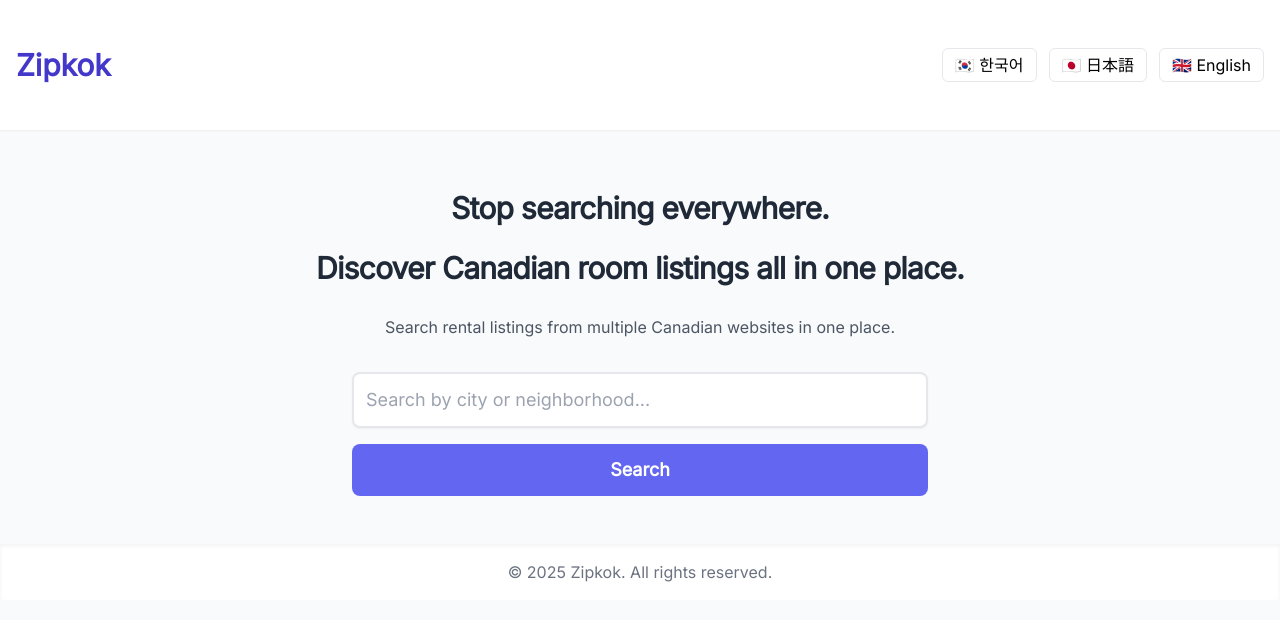
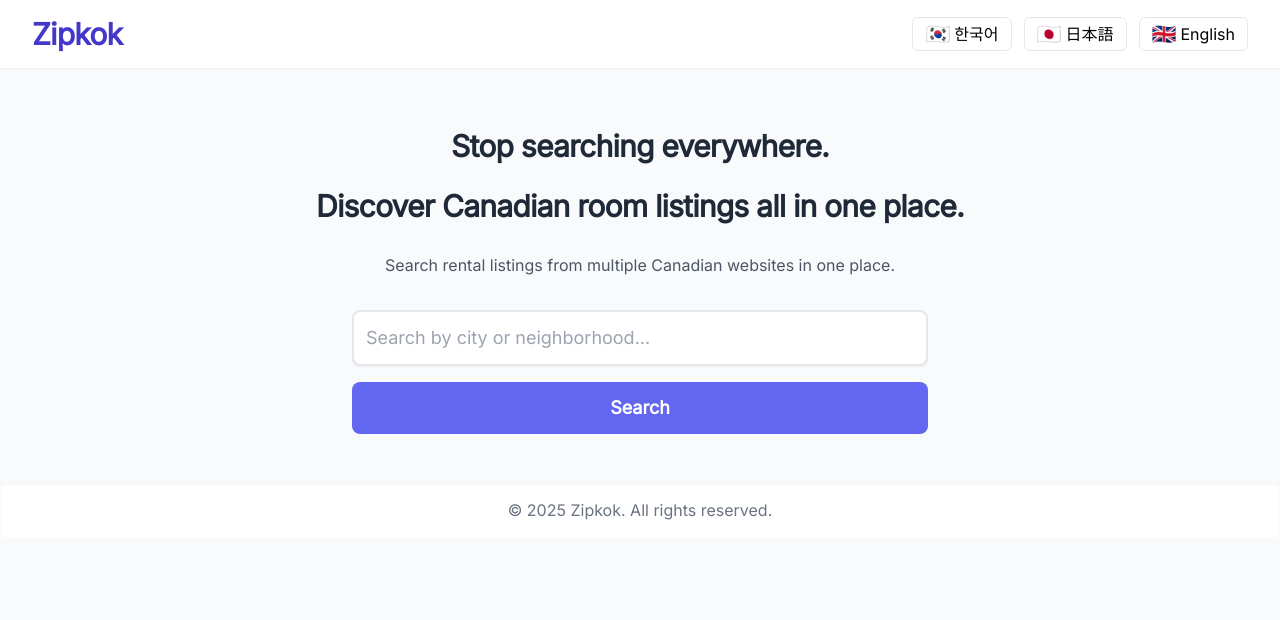
Before and after one commit to joon1verse/Zipkok_PJ, a Next.js app in the folder zipkok-frontend/: page / in a window 1280 px wide. Shown: the top 620 px of the page. Built offline with nearby package versions, Linux system fonts and the light colour scheme.

Commit message:
Update page.jsx

```diff
--- a/zipkok-frontend/app/page.jsx
+++ b/zipkok-frontend/app/page.jsx
@@ -1,9 +1,10 @@
 "use client";
+
 import { useTranslation } from 'react-i18next';
 import { initReactI18next } from 'react-i18next';
 import i18n from 'i18next';
 import { useState, useEffect } from 'react';
-import Link from 'next/link';
+import Header from '../components/Header'; // ✅ 헤더 컴포넌트 불러오기
 
 // 다국어 리소스
 const resources = {
@@ -20,7 +21,7 @@ const resources = {
   },
   kr: {
     translation: {
-      title: "집콕 - Zipkok",
+      title: "집콕",
       slogan: "더 이상 힘들게 찾지 마세요.\n캐나다의 쉐어하우스, 홈스테이 정보를 한 곳에서!",
       description: "캐나다 여러 웹사이트의 렌트 리스트를 한곳에서 검색하세요.",
       placeholder: "도시 또는 지역으로 검색...",
@@ -31,7 +32,7 @@ const resources = {
   },
   jp: {
     translation: {
-      title: "ジプコク - Zipkok",
+      title: "ジプコク",
       slogan: "面倒な部屋探しは、もう終わり。\nカナダのルームシェア情報を一箇所で確認！",
       description: "複数のカナダのウェブサイトから賃貸情報を一括検索。",
       placeholder: "都市または地域で検索...",
@@ -95,28 +96,12 @@ export default function Home() {
 
   return (
     <div className={`min-h-screen bg-gray-50 ${langClass}`}>
-      {/* 헤더 */}
-      <header className="bg-white shadow-sm py-4">
-        <nav className="container mx-auto flex flex-col md:flex-row justify-between items-center p-4 gap-4">
-          <div className="w-full flex justify-between items-center">
-            <Link href="/">
-              <h1 className="cursor-pointer text-3xl font-semibold text-indigo-700">
-                {t('title')}
-              </h1>
-            </Link>
-            <div className="flex flex-wrap justify-center items-center gap-3 py-4">
-              <button onClick={() => changeLanguage('kr')} className="lang-btn">🇰🇷 한국어</button>
-              <button onClick={() => changeLanguage('jp')} className="lang-btn">🇯🇵 日本語</button>
-              <button onClick={() => changeLanguage('en')} className="lang-btn">🇬🇧 English</button>
-            </div>
-          </div>
-        </nav>
-      </header>
 
-      {/* 메인 또는 검색 결과 */}
+      {/* ✅ 헤더 컴포넌트 */}
+      <Header changeLanguage={changeLanguage} langClass={langClass} />
+
       <main className="container mx-auto py-12">
         {!showResults ? (
-          // 🔍 검색 페이지
           <section className="text-center px-4">
             <h2 className="whitespace-pre-line text-2xl md:text-3xl font-semibold text-gray-800 mb-4 tracking-tight" style={{ lineHeight: '2' }}>
               {t('slogan')}
@@ -141,7 +126,6 @@ export default function Home() {
             </div>
           </section>
         ) : (
-          // 📄 결과 페이지
           <section className="px-4">
             <div className="flex justify-between items-center mb-6">
               <h2 className="text-2xl font-semibold">{t('resultTitle', { query })}</h2>
@@ -164,7 +148,6 @@ export default function Home() {
         )}
       </main>
 
-      {/* 푸터 */}
       <footer className="bg-white py-4 text-center shadow-inner">
         <p className="text-gray-500">&copy; 2025 Zipkok. All rights reserved.</p>
       </footer>
```
